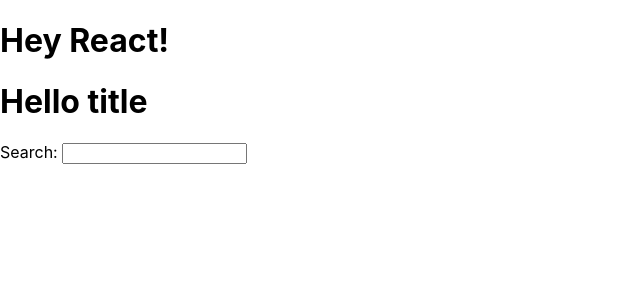
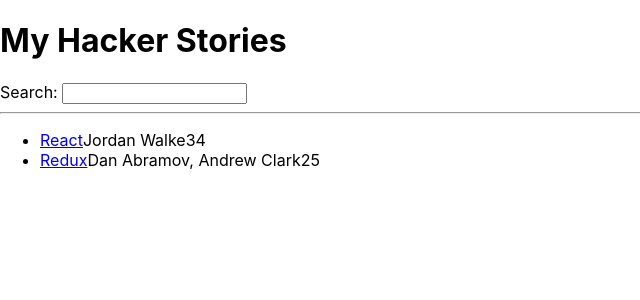
Before and after one commit to fjure/road-to-react, a React (Create React App) app: page / in a window 1280 px wide. Shown: the top 300 px of the page, without its empty margins (0-640 px from the left). Built offline with nearby package versions, Linux system fonts and the light colour scheme.

Commit message:
Listen rendern

```diff
--- a/src/App.js
+++ b/src/App.js
@@ -1,28 +1,49 @@
 import * as React from "react";
 import "./App.css";
 
-// Daumenregel: Wenn eine Variable nichts aus dem Funktionenskörper benötigt (z.B. Parameter), deklariere sie außerhalb
-// Dadurch wird sie nicht bei jedem Funktionsaufruf neu definiert.
-const welcome = {
-  greeting: "Hey",
-  title: "React",
-};
-
-function getTitle(title) {
-  return title;
-}
+const list = [
+  {
+    title: "React",
+    url: "https://reactjs.org",
+    author: "Jordan Walke",
+    num_comments: 3,
+    points: 4,
+    objectID: 0,
+  },
+  {
+    title: "Redux",
+    url: "https://redux.js.org",
+    author: "Dan Abramov, Andrew Clark",
+    num_comments: 2,
+    points: 5,
+    objectID: 1,
+  },
+];
 
 function App() {
   return (
     <div>
-      <h1>
-        {welcome.greeting} {welcome.title}!
-      </h1>
-      <h1>Hello {getTitle("title")}</h1>
+      <h1>My Hacker Stories</h1>
 
-      {/* htmlFor spiegelt das for Attribut aus HTML wieder, so wie className statt class und onClick statt onclick*/}
       <label htmlFor="search">Search: </label>
       <input id="search" type="text" />
+
+      <hr />
+
+      <ul>
+        {list.map((item) => {
+          return (
+            <li key={item.objectID}>
+              <span>
+                <a href={item.url}>{item.title}</a>
+              </span>
+              <span>{item.author}</span>
+              <span>{item.num_comments}</span>
+              <span>{item.points}</span>
+            </li>
+          );
+        })}
+      </ul>
     </div>
   );
 }
```
